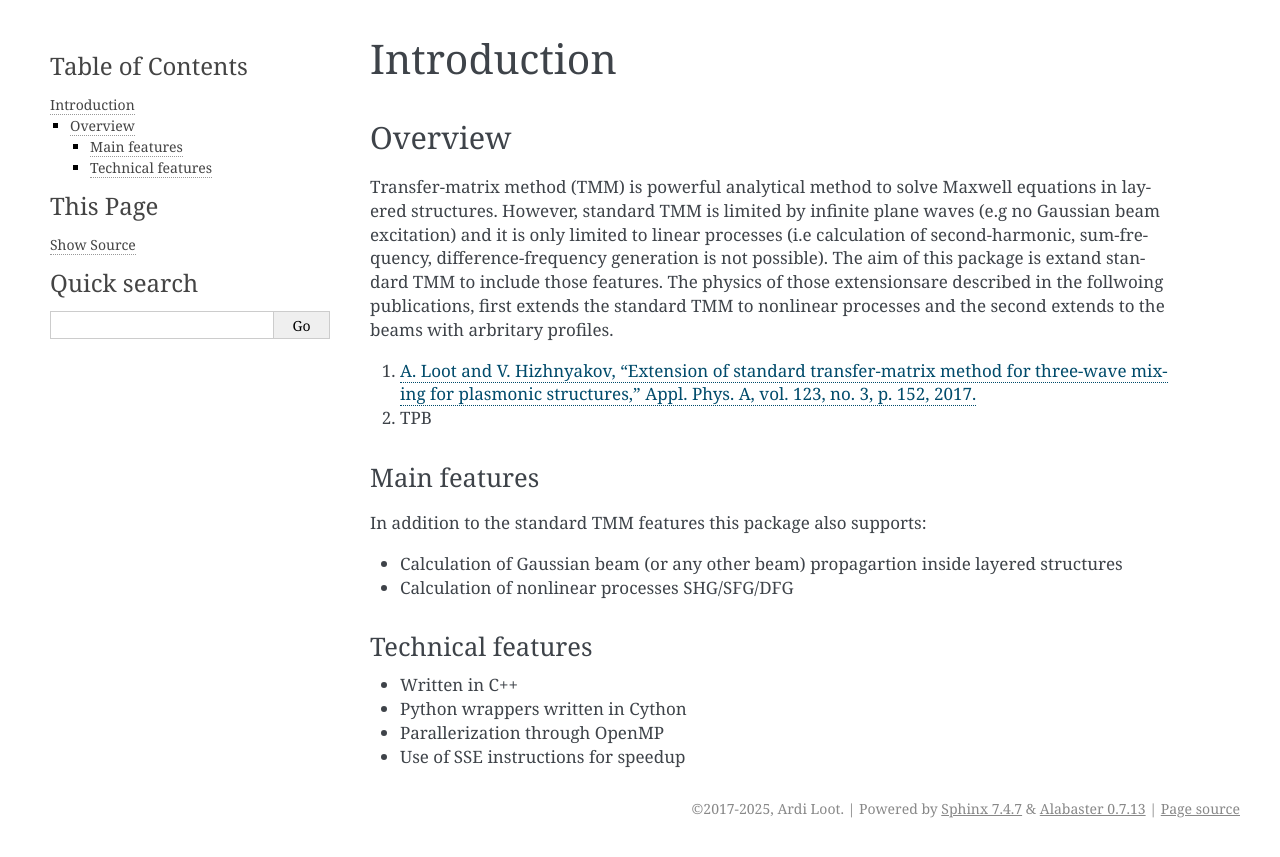
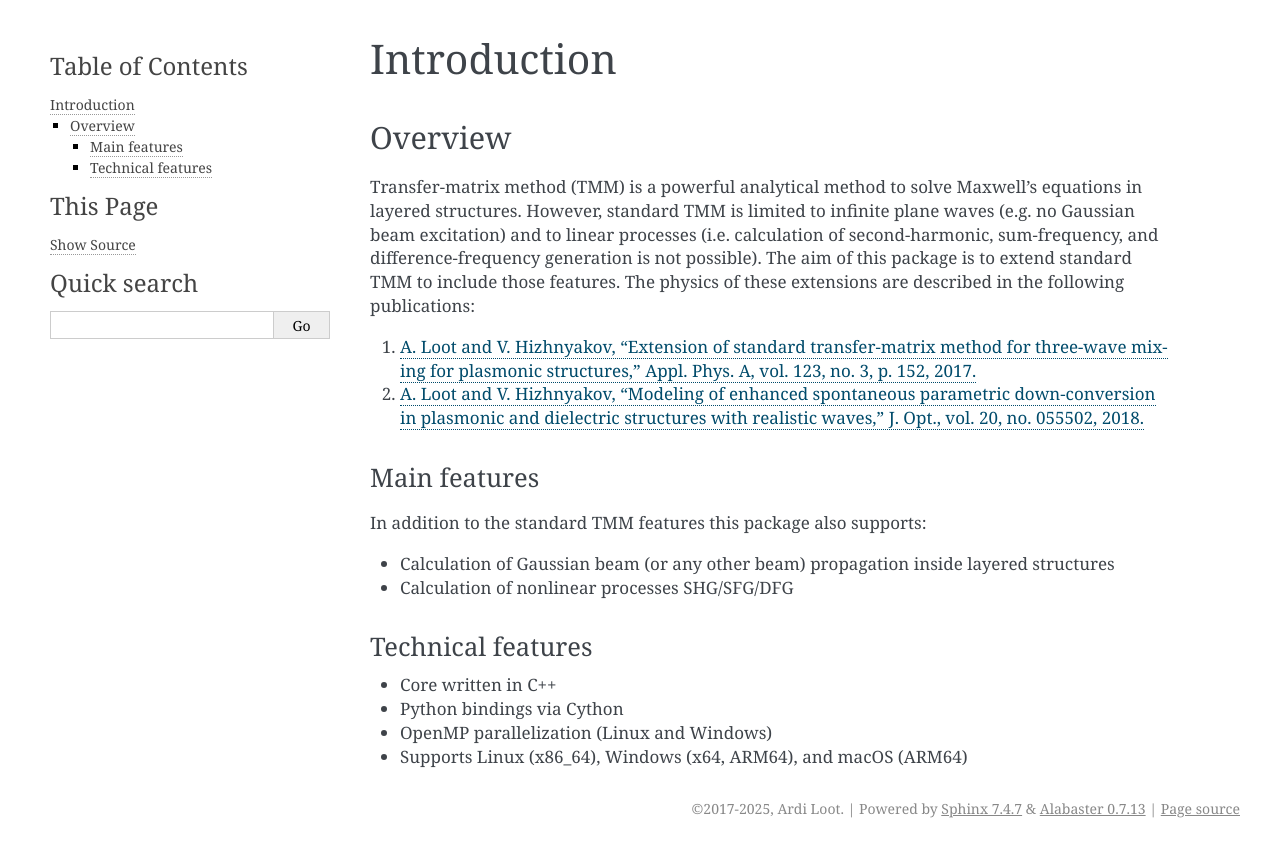
Before and after one commit to ardiloot/NonlinearTMM, a Sphinx documentation site: the page built from docs/Introduction.rst, in a window 1280 px wide. Shown: the top 857 px of the page. Built offline with Sphinx 7.4.7, drawn with Linux system fonts in a browser that asks for light colours; formulas are drawn with MathJax 3.

Commit message:
Update README and docs
- Modernize README.md: add pre-commit badge, installation section,
  quick example, development section, fix typos
- Fix Introduction.rst: complete publication #2 reference (was 'TPB'),
  fix typos, update technical features for ARM support
- Fix GettingStarted.rst: update Python requirement to >=3.10,
  fix typos throughout, add second-order nonlinear TMM example

```diff
--- a/docs/Introduction.rst
+++ b/docs/Introduction.rst
@@ -5,17 +5,16 @@ Introduction
 
 Overview
 ********
-Transfer-matrix method (TMM) is powerful analytical method to solve Maxwell
-equations in layered structures. However, standard TMM is limited by infinite
-plane waves (e.g no Gaussian beam excitation) and it is only limited to linear
-processes (i.e calculation of second-harmonic, sum-frequency, difference-frequency
-generation is not possible). The aim of this package is extand standard TMM to
-include those features. The physics of those extensionsare described in the
-follwoing publications, first extends the standard TMM to nonlinear processes
-and the second extends to the beams with arbritary profiles.
+Transfer-matrix method (TMM) is a powerful analytical method to solve Maxwell's
+equations in layered structures. However, standard TMM is limited to infinite
+plane waves (e.g. no Gaussian beam excitation) and to linear processes (i.e.
+calculation of second-harmonic, sum-frequency, and difference-frequency
+generation is not possible). The aim of this package is to extend standard TMM to
+include those features. The physics of these extensions are described in the
+following publications:
 
-1. `A. Loot and V. Hizhnyakov, “Extension of standard transfer-matrix method for three-wave mixing for plasmonic structures,” Appl. Phys. A, vol. 123, no. 3, p. 152, 2017. <https://link.springer.com/article/10.1007%2Fs00339-016-0733-0>`_
-2. TPB
+1. `A. Loot and V. Hizhnyakov, "Extension of standard transfer-matrix method for three-wave mixing for plasmonic structures," Appl. Phys. A, vol. 123, no. 3, p. 152, 2017. <https://link.springer.com/article/10.1007%2Fs00339-016-0733-0>`_
+2. `A. Loot and V. Hizhnyakov, "Modeling of enhanced spontaneous parametric down-conversion in plasmonic and dielectric structures with realistic waves," J. Opt., vol. 20, no. 055502, 2018. <https://doi.org/10.1088/2040-8986/aab6c0>`_
 
 
 Main features
@@ -23,13 +22,13 @@ Main features
 
 In addition to the standard TMM features this package also supports:
 
-* Calculation of Gaussian beam (or any other beam) propagartion inside layered structures
+* Calculation of Gaussian beam (or any other beam) propagation inside layered structures
 * Calculation of nonlinear processes SHG/SFG/DFG
 
 Technical features
 ==================
 
-* Written in C++
-* Python wrappers written in Cython
-* Parallerization through OpenMP
-* Use of SSE instructions for speedup
+* Core written in C++
+* Python bindings via Cython
+* OpenMP parallelization (Linux and Windows)
+* Supports Linux (x86_64), Windows (x64, ARM64), and macOS (ARM64)
```
Also changed, not shown: README.md (+74 -13 lines), docs/GettingStarted.rst (+23 -25 lines).
